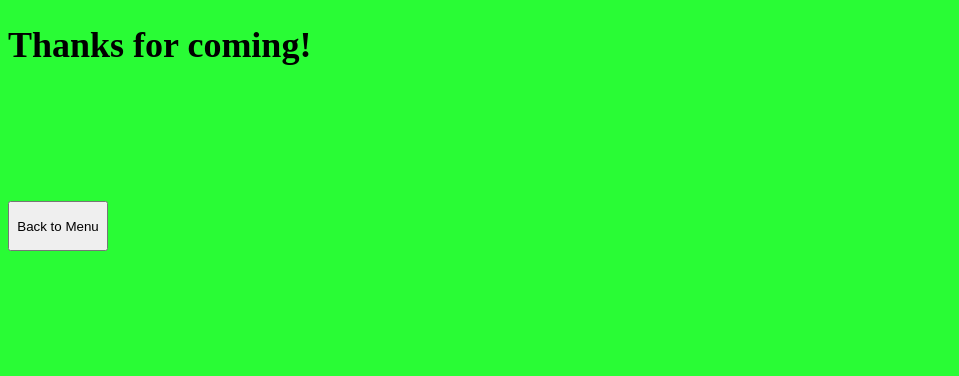
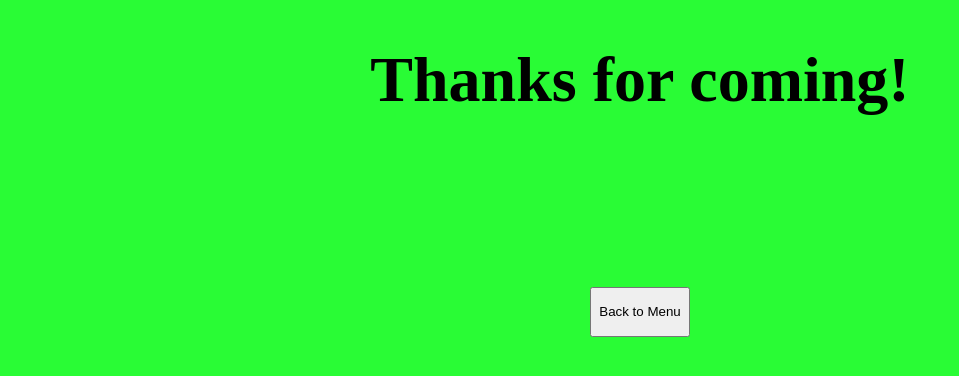
Before and after one commit to Giocerna/blackjack, a Python web app: template templates/thanks.html in a window 1280 px wide. Shown: the top 376 px of the page, without its empty margins (0-959 px from the left). Run offline with Jinja, Linux system fonts and the light colour scheme; the template is opened without the code that fills it, so the values that code supplies are empty.

Commit message:
updated thanks page

```diff
--- a/templates/thanks.html
+++ b/templates/thanks.html
@@ -35,10 +35,17 @@
     <title>Thanks</title>
   </head>
   <body>
+    <div class="wrapper">
+      <style>.wrapper {
+        text-align: center;
+    }
+
+    </style>
     <body bgcolor="#00cc99">
-  <font size="4">  <h1>Thanks for coming!</h1> </font>
+  <font size="6">  <center><h1>Thanks for coming!</h1></center> </font>
   <br>   <br>   <br>  <br>   <br>   <br>
     <input type='button' value="Back to Menu" onclick="window.location.href='/'" style="height:50px;width:100px" />
-      </body>
+
+  </div>    </body>
   </body>
 </html>
```
